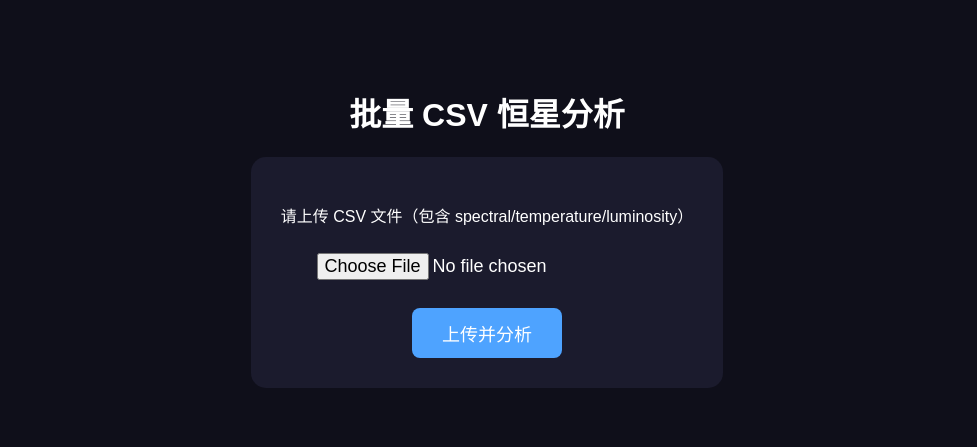
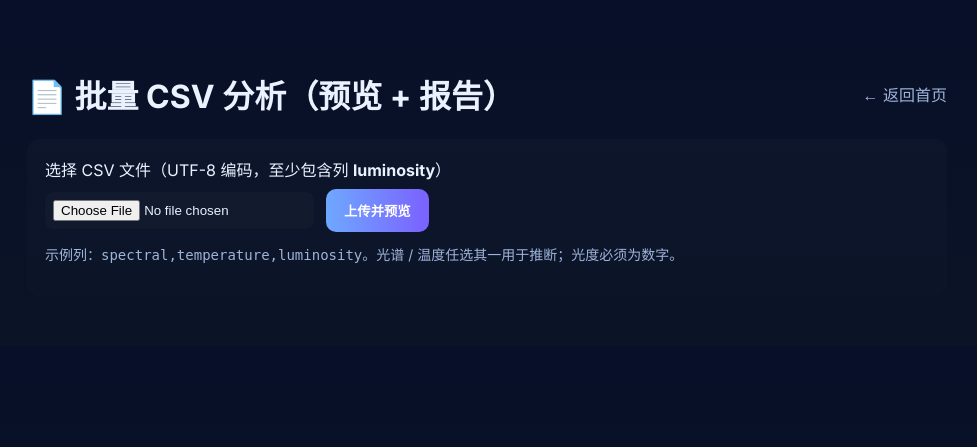
Before and after one commit to sriubasastor-debug/stellar-spectrum-web, a Flask app: page /csv in a window 1280 px wide. Shown: the top 447 px of the page, without its empty margins (153-1130 px from the left). Run offline with Flask 3, Linux system fonts and the light colour scheme.

Commit message:
Update csv.html

```diff
--- a/templates/csv.html
+++ b/templates/csv.html
@@ -1,50 +1,45 @@
 <!DOCTYPE html>
 <html lang="zh-CN">
 <head>
-    <meta charset="UTF-8">
-    <title>批量 CSV 分析</title>
-    <style>
-        body {
-            background: #0f0f1a;
-            color: white;
-            font-family: "Microsoft YaHei", sans-serif;
-            text-align: center;
-            padding: 60px;
-        }
-        input, button {
-            padding: 10px;
-            font-size: 18px;
-            border-radius: 8px;
-        }
-        button {
-            background: #4ea3ff;
-            color: white;
-            border: none;
-            padding: 12px 30px;
-        }
-        button:hover { background: #77bbff; }
-        .box {
-            background: #1b1b2d;
-            padding: 30px;
-            border-radius: 15px;
-            display: inline-block;
-        }
-    </style>
+<meta charset="utf-8" />
+<meta name="viewport" content="width=device-width,initial-scale=1" />
+<title>批量 CSV 分析 • 上传</title>
+<link href="https://cdn.jsdelivr.net/npm/aos@2.3.4/dist/aos.css" rel="stylesheet" />
+<link href="https://fonts.googleapis.com/css2?family=Inter:wght@300;400;600;700&display=swap" rel="stylesheet">
+<style>
+body{margin:0;background:linear-gradient(180deg,#071028,#0b1326);color:#eaf2ff;font-family:Inter, "Microsoft Yahei"}
+.container{max-width:920px;margin:30px auto;padding:20px}
+.card{background:linear-gradient(180deg,rgba(255,255,255,0.02),rgba(255,255,255,0.01));padding:18px;border-radius:12px}
+label{display:block;margin-bottom:8px}
+.input-file{display:flex;gap:12px;align-items:center}
+input[type=file]{padding:8px;background:rgba(255,255,255,0.02);border-radius:8px;border:none;color:#eaf2ff}
+.btn{background:linear-gradient(90deg,#6ea8ff,#7b61ff);padding:12px 18px;border-radius:10px;border:none;color:white;font-weight:600}
+.note{margin-top:12px;color:#9fb4d9;font-size:14px}
+a.back{color:#9fb4d9;text-decoration:none}
+</style>
 </head>
+<body>
+<div class="container" data-aos="fade-up">
+  <div style="display:flex;justify-content:space-between;align-items:center">
+    <h1>📄 批量 CSV 分析（预览 + 报告）</h1>
+    <a class="back" href="/">← 返回首页</a>
+  </div>
 
-<body>
-
-<h1>批量 CSV 恒星分析</h1>
-
-<div class="box">
+  <div class="card">
     <form method="POST" enctype="multipart/form-data">
-        <p>请上传 CSV 文件（包含 spectral/temperature/luminosity）</p>
-
+      <label>选择 CSV 文件（UTF-8 编码，至少包含列 <strong>luminosity</strong>）</label>
+      <div class="input-file">
         <input type="file" name="csvfile" accept=".csv" required>
-        <br><br>
-        <button type="submit">上传并分析</button>
+        <button class="btn" type="submit">上传并预览</button>
+      </div>
+      <p class="note">示例列：<code>spectral,temperature,luminosity</code>。光谱 / 温度任选其一用于推断；光度必须为数字。</p>
     </form>
+  </div>
 </div>
 
+<script src="https://cdn.jsdelivr.net/npm/aos@2.3.4/dist/aos.js"></script>
+<script>
+AOS.init({duration:600, once:true});
+</script>
 </body>
 </html>
```
